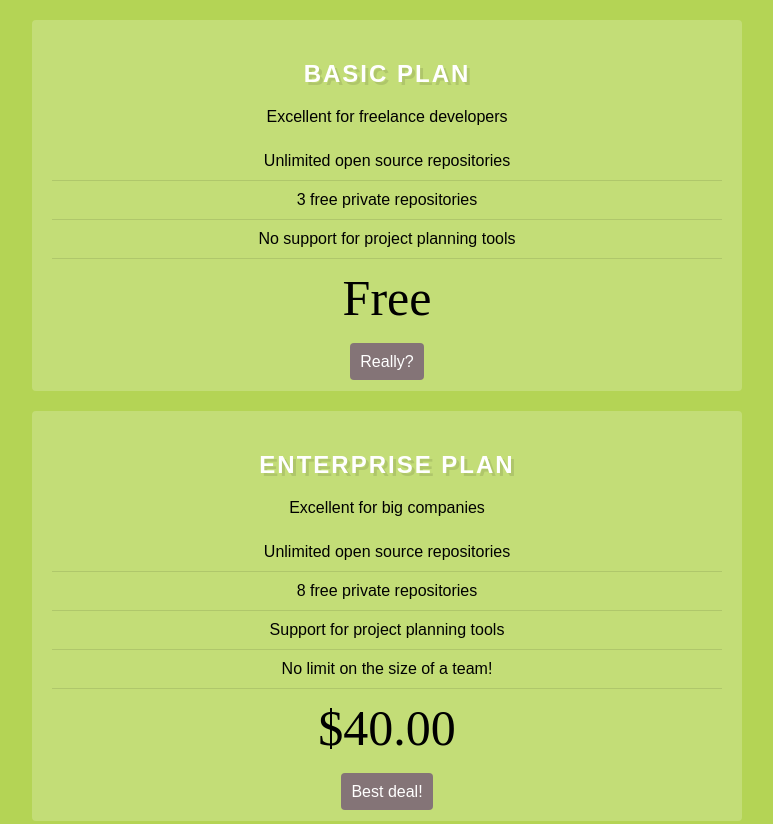
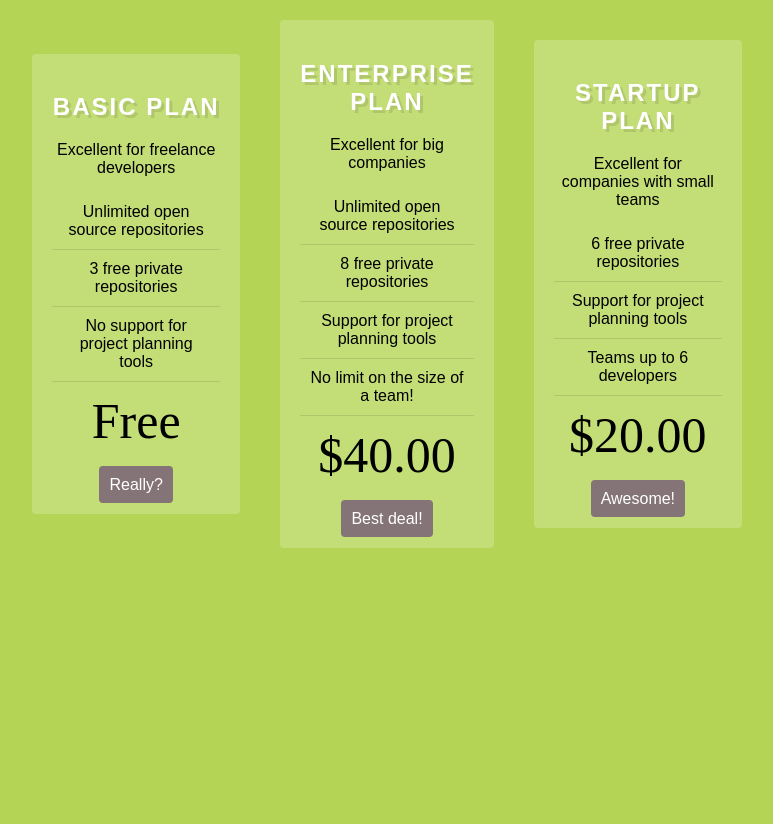
Before and after one commit to JennDeleon/codeup-web-exercises, a plain HTML site: page flexbox-cards.html in a window 1280 px wide. Shown: the top 824 px of the page, without its empty margins (253-1026 px from the left). After the commit the page ends 800 px from the top, so only its background shows below. Drawn offline with Linux system fonts and the light colour scheme.

Commit message:
done easier thn I thought

```diff
--- a/css/flexbox-cards.css
+++ b/css/flexbox-cards.css
@@ -19,6 +19,8 @@ a {
 .container {
     max-width: 750px;
     margin: 0 auto;
+    display: flex;
+    align-items: center;
     /* TODO: Make this a flex container and align it's items to the center*/
 }
 
@@ -28,6 +30,9 @@ a {
     padding: 20px;
     border-radius: 4px;
     text-align: center;
+    /*display: flex;*/
+    /*flex-basis: 100%;*/
+    flex: 100%;
     /*  TODO: Change this flex items basis to 100% of the page  */
 }
 
```
Also changed, not shown: flexbox-cards.html (+1 -1 lines).
